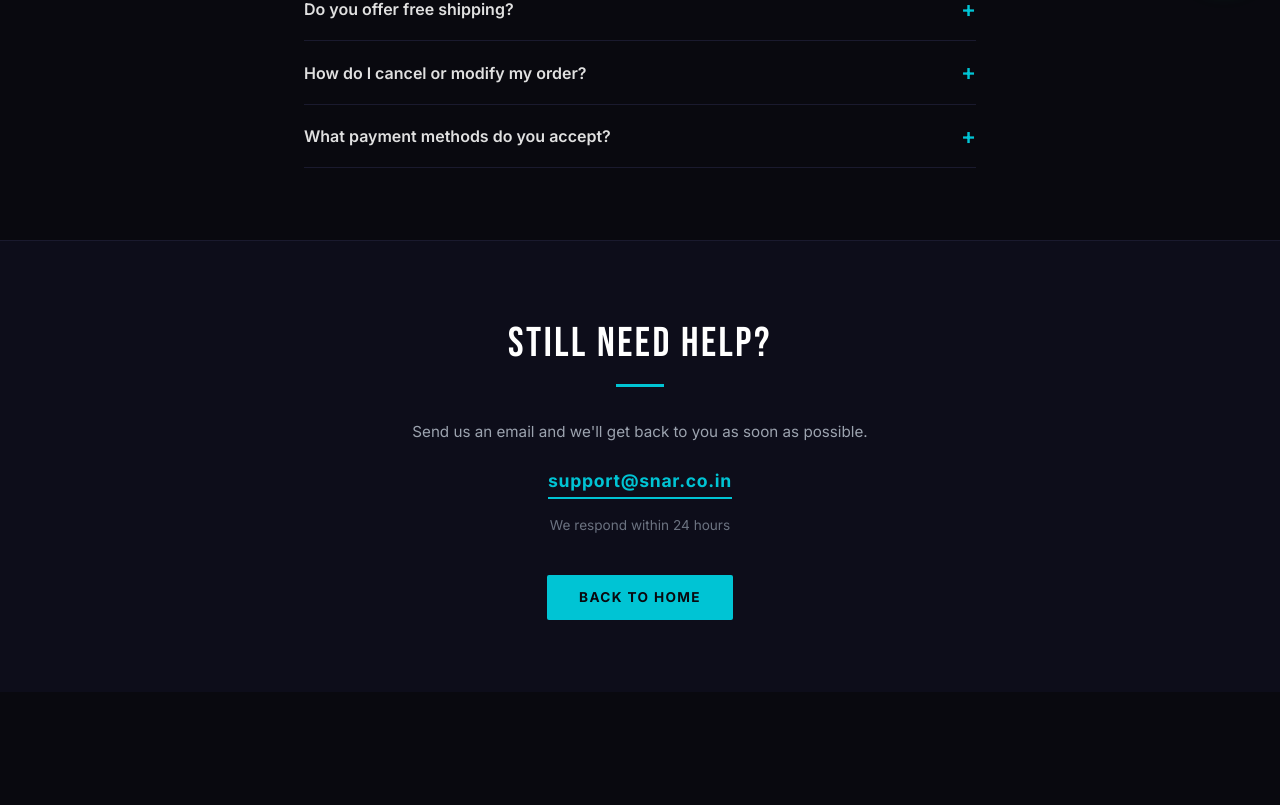
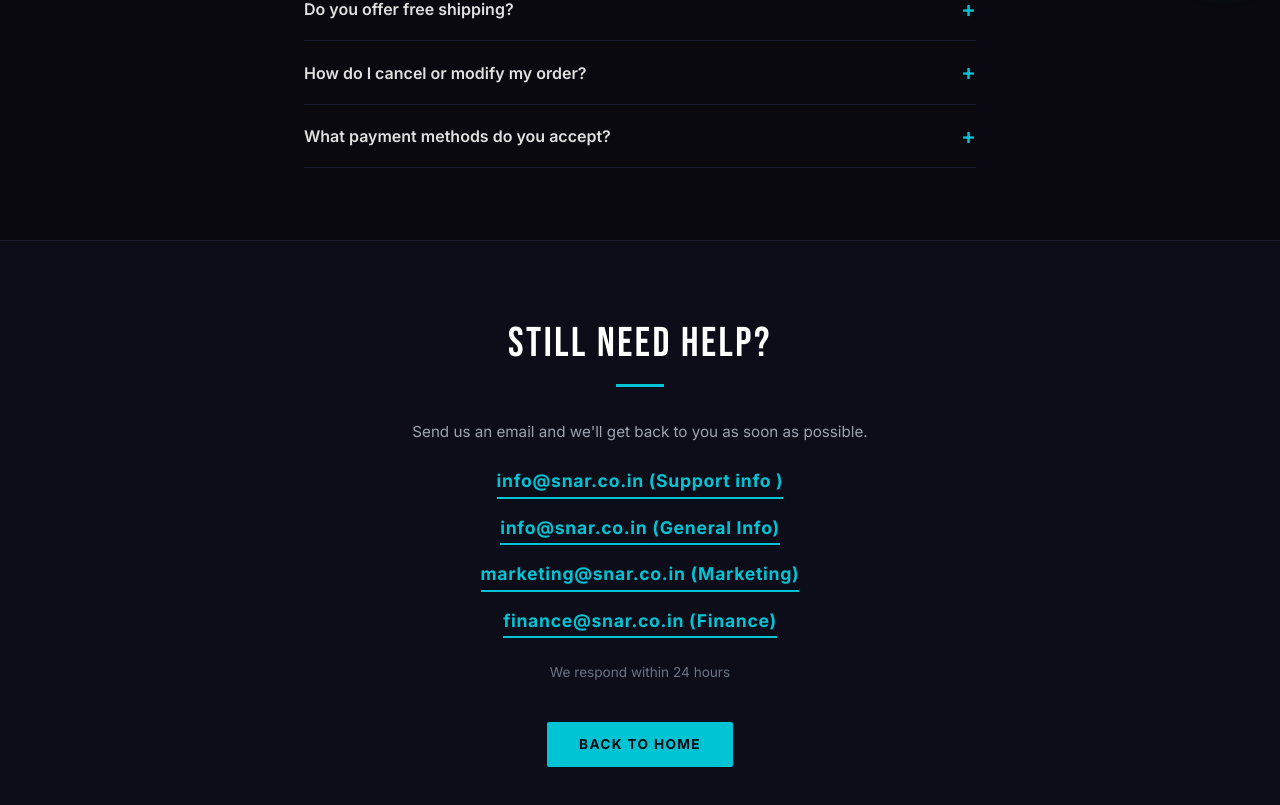
Before and after one commit to ceosnarnew/snar-, a Next.js app: page /help in a window 1280 px wide. Shown: the part 793-1598 px from the top of the page. Before the commit the page ends 1485 px from the top, so only its background shows below. Built offline with nearby package versions, Linux system fonts and the light colour scheme.

Commit message:
Add files via upload

```diff
--- a/src/app/help/page.js
+++ b/src/app/help/page.js
@@ -221,8 +221,9 @@ export default function HelpPage() {
         >
           Send us an email and we'll get back to you as soon as possible.
         </p>
+        <div style={{ display: "flex", flexDirection: "column", gap: "16px", alignItems: "center", marginBottom: "24px" }}>
           <a
-          href="mailto:support@snar.co.in"
+            href="mailto:info@snar.co.in"
             style={{
               display: "inline-block",
               color: "#00C4D4",
@@ -233,11 +234,59 @@ export default function HelpPage() {
               letterSpacing: "0.04em",
               borderBottom: "2px solid #00C4D4",
               paddingBottom: "2px",
-            marginBottom: "16px",
             }}
           >
-          support@snar.co.in
+            info@snar.co.in (Support info )
           </a>
+          <a
+            href="mailto:info@snar.co.in"
+            style={{
+              display: "inline-block",
+              color: "#00C4D4",
+              fontFamily: "Inter, sans-serif",
+              fontSize: "1.1rem",
+              fontWeight: "700",
+              textDecoration: "none",
+              letterSpacing: "0.04em",
+              borderBottom: "2px solid #00C4D4",
+              paddingBottom: "2px",
+            }}
+          >
+            info@snar.co.in (General Info)
+          </a>
+          <a
+            href="mailto:marketing@snar.co.in"
+            style={{
+              display: "inline-block",
+              color: "#00C4D4",
+              fontFamily: "Inter, sans-serif",
+              fontSize: "1.1rem",
+              fontWeight: "700",
+              textDecoration: "none",
+              letterSpacing: "0.04em",
+              borderBottom: "2px solid #00C4D4",
+              paddingBottom: "2px",
+            }}
+          >
+            marketing@snar.co.in (Marketing)
+          </a>
+          <a
+            href="mailto:finance@snar.co.in"
+            style={{
+              display: "inline-block",
+              color: "#00C4D4",
+              fontFamily: "Inter, sans-serif",
+              fontSize: "1.1rem",
+              fontWeight: "700",
+              textDecoration: "none",
+              letterSpacing: "0.04em",
+              borderBottom: "2px solid #00C4D4",
+              paddingBottom: "2px",
+            }}
+          >
+            finance@snar.co.in (Finance)
+          </a>
+        </div>
         <p
           style={{
             color: "#6b7280",
```
Lines whose indentation alone changed are shown as unchanged.
